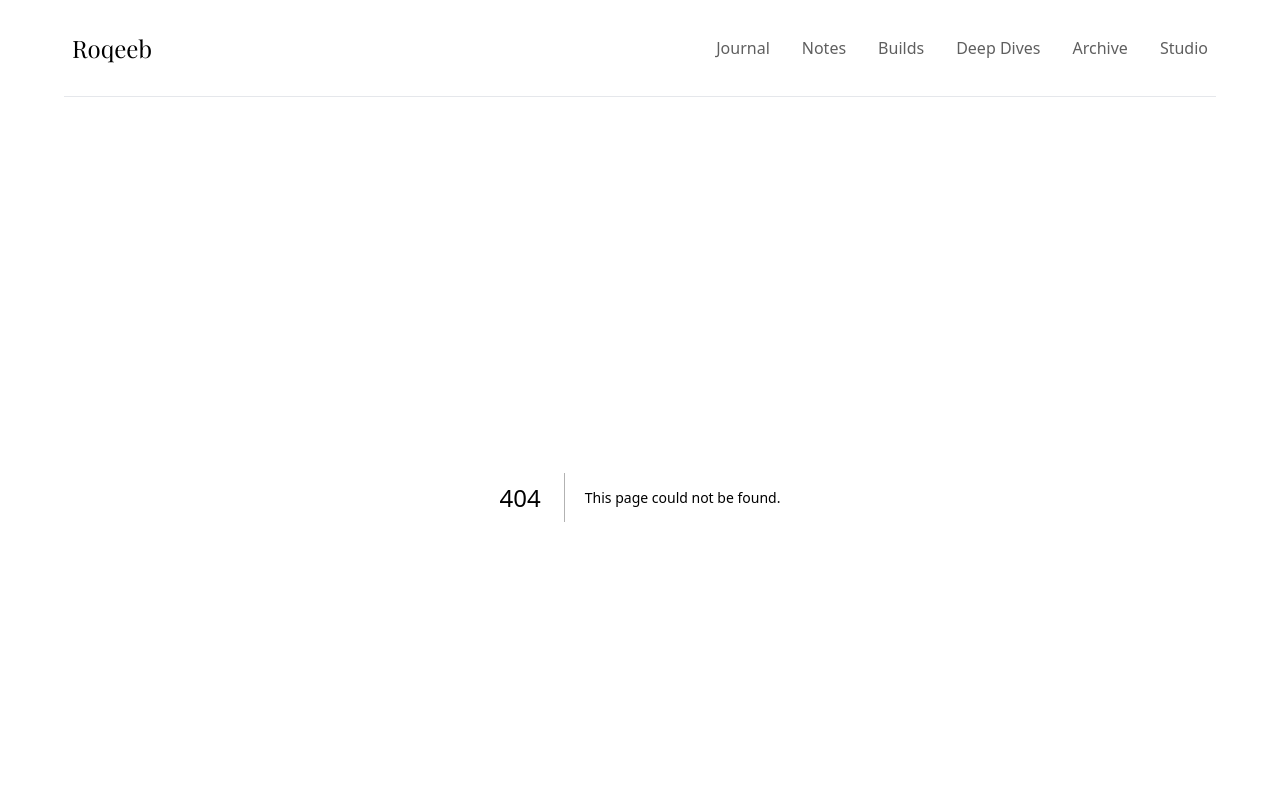
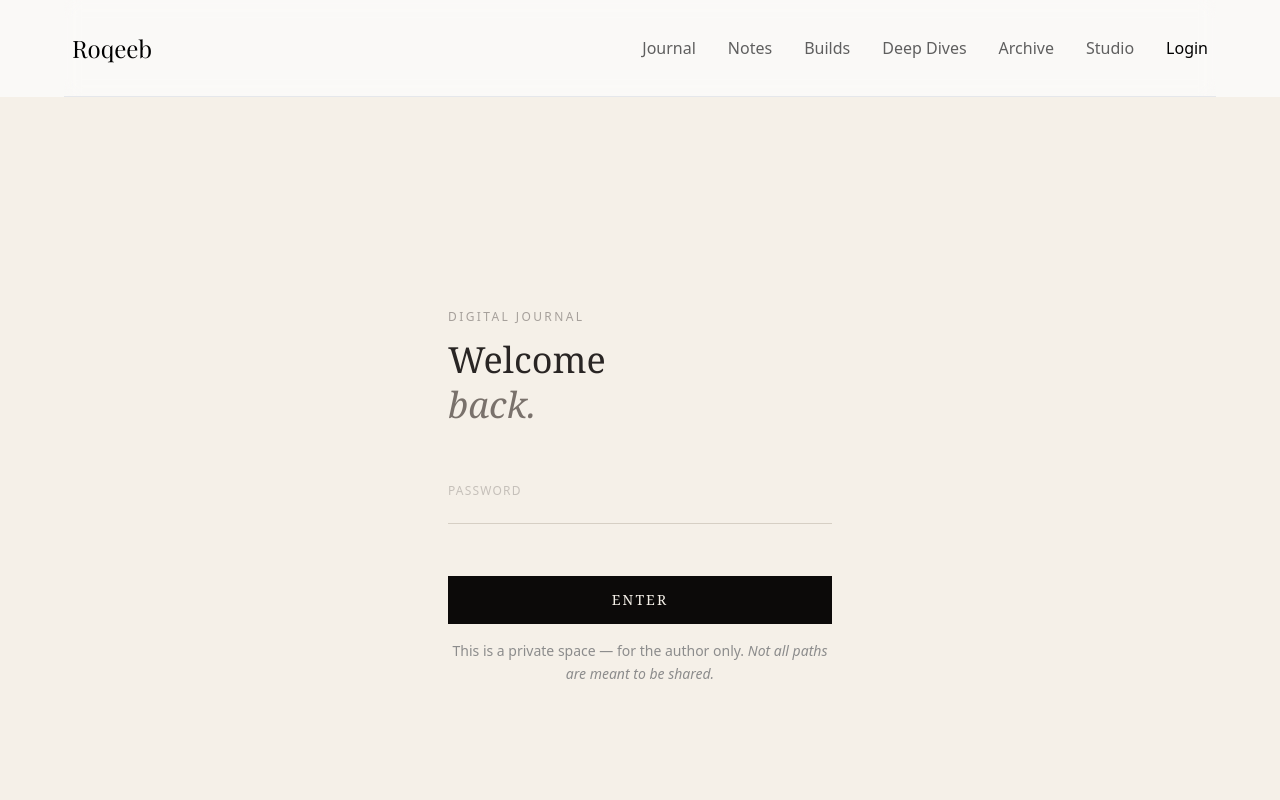
Before and after one commit to Roqeeb-dev/digital-journal, a Next.js app: page /login in a window 1280 px wide. Before the commit this address had no page. Shown: the top 800 px of the page. Built offline with nearby package versions, Linux system fonts and the light colour scheme.

Commit message:
added the login page and prelim functionality to it

```diff
--- /dev/null
+++ b/app/dashboard/page.tsx
@@ -0,0 +1,7 @@
+export default function Dashboard() {
+  return (
+    <main>
+      <div>Hello</div>
+    </main>
+  );
+}
--- /dev/null
+++ b/app/login/page.tsx
@@ -0,0 +1,86 @@
+"use client";
+import { useState } from "react";
+import { useRouter } from "next/navigation";
+
+export default function Login() {
+  const [password, setPassword] = useState("");
+  const [focused, setFocused] = useState(false);
+  const [isShown, setIsShown] = useState(false);
+  const router = useRouter();
+
+  const isAuthor = password.trim() === process.env.NEXT_PUBLIC_AUTHOR_PASSWORD;
+
+  function handleSubmit(e: React.FormEvent<HTMLFormElement>) {
+    e.preventDefault();
+    if (isAuthor) {
+      router.push("/dashboard");
+    } else {
+      setIsShown(true);
+    }
+  }
+
+  return (
+    <main className="min-h-screen flex items-center justify-center bg-[#f5f0e8] px-5">
+      <section className="w-full max-w-sm">
+        {/* Header */}
+        <div className="mb-10">
+          <p className="text-xs tracking-[0.2em] uppercase text-stone-400 mb-3 font-light">
+            Digital Journal
+          </p>
+          <h1 className="text-4xl text-stone-800 leading-tight font-serif">
+            Welcome
+            <br />
+            <em className="text-stone-500 font-normal">back.</em>
+          </h1>
+        </div>
+
+        {/* Form */}
+        <form
+          onSubmit={(e) => {
+            handleSubmit(e);
+          }}
+          className="space-y-5"
+        >
+          <div className="relative">
+            <label
+              className={`absolute left-0 tracking-widest uppercase transition-all duration-200 ${
+                focused || password
+                  ? "top-0 text-[10px] text-amber-700 opacity-100"
+                  : "top-4 text-xs text-stone-400 opacity-60"
+              }`}
+            >
+              Password
+            </label>
+
+            <input
+              type="password"
+              value={password}
+              onChange={(e) => setPassword(e.target.value)}
+              onFocus={() => setFocused(true)}
+              onBlur={() => setFocused(false)}
+              className={`w-full pt-6 pb-2 bg-transparent border-0 border-b text-stone-800 text-base outline-none transition-colors duration-200 placeholder-transparent font-serif caret-amber-800 ${
+                focused ? "border-amber-800" : "border-[#d6cfc4]"
+              }`}
+              placeholder="Password"
+              required
+            />
+          </div>
+
+          <button
+            type="submit"
+            className="w-full mt-8 py-3.5 text-sm tracking-[0.15em] uppercase transition-colors duration-200 bg-stone-950 hover:bg-stone-800 text-[#f5f0e8] font-serif"
+          >
+            Enter
+          </button>
+
+          {isShown && <p>You are not authorized to access the dashboard</p>}
+        </form>
+
+        <p className="mt-4 text-sm text-muted-text text-center leading-relaxed">
+          This is a private space — for the author only.{" "}
+          <span className="italic">Not all paths are meant to be shared.</span>
+        </p>
+      </section>
+    </main>
+  );
+}
--- /dev/null
+++ b/components/Dialog.tsx
@@ -0,0 +1,9 @@
+export default function Dialog() {
+  return (
+    <section>
+      <div>
+        <h1>hello</h1>
+      </div>
+    </section>
+  );
+}
--- a/components/Navbar.tsx
+++ b/components/Navbar.tsx
@@ -20,6 +20,7 @@ export default function Navbar() {
     { text: "Deep Dives", to: "/deep-dives" },
     { text: "Archive", to: "/archive" },
     { text: "Studio", to: "/studio" },
+    { text: "Login", to: "/login" },
   ];
   const [isDropdownShown, setIsDropdownShown] = useState(false);
   const pathname = usePathname();
```
